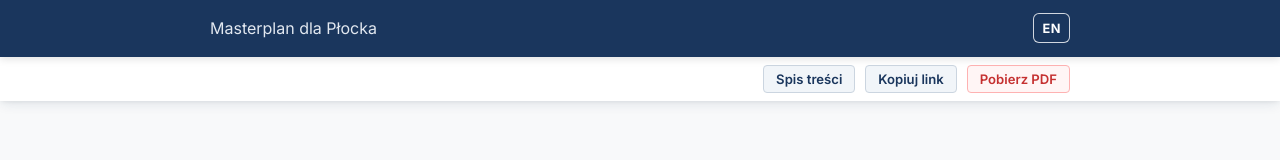
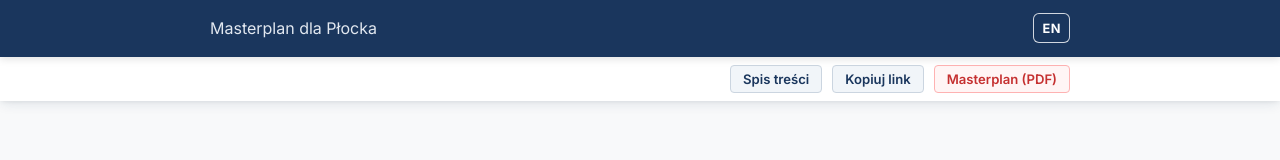
Before and after one commit to sylwester1975/zintegrowany-transportowy-masterplan-dla-plocka, a plain HTML site: page index.html in a window 1280 px wide. Shown: the top 160 px of the page. Drawn offline with Linux system fonts and the light colour scheme.

Commit message:
Update index.html

```diff
--- a/index.html
+++ b/index.html
@@ -807,7 +807,7 @@ h1, h2, h3, h4, .toc-box, .map-section, ul.bibliografia li, ul.bibliography li {
     <div class="mp-sub-bar-inner">
         <a href="#spis-tresci" class="mp-sub-btn" onclick="document.querySelector('.toc-box').scrollIntoView({behavior: 'smooth'}); return false;">Spis treści</a>
         <button type="button" onclick="copyCurrentLink()" class="mp-sub-btn">Kopiuj link</button>
-        <a href="Masterplan-dla-Plocka.pdf" target="_blank" rel="noopener noreferrer" class="mp-sub-btn mp-sub-btn-pdf">Pobierz PDF</a>
+        <a href="Masterplan-dla-Plocka.pdf" target="_blank" rel="noopener noreferrer" class="mp-sub-btn mp-sub-btn-pdf">Masterplan (PDF)</a>
     </div>
 </div>
 
```
